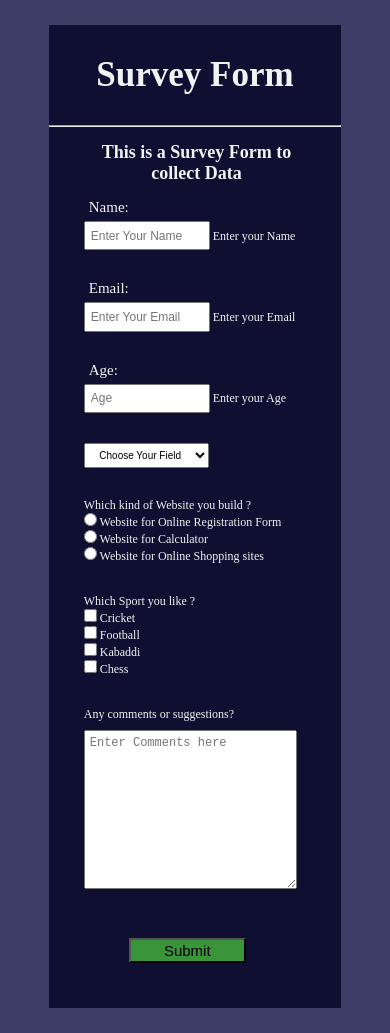
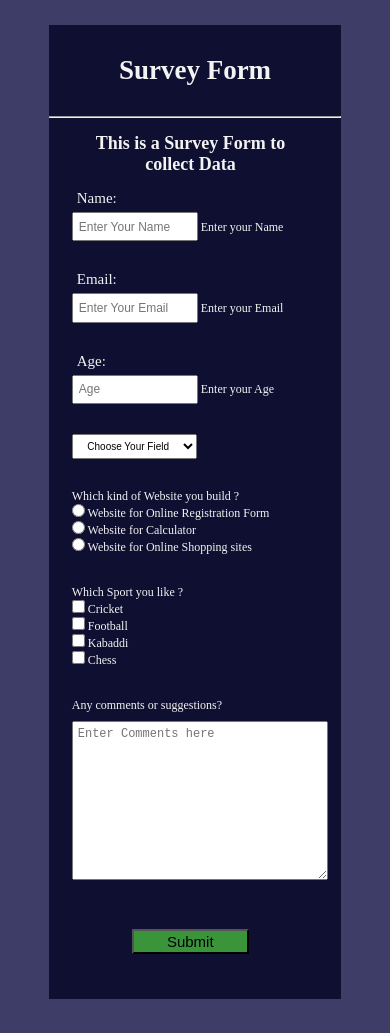
Before and after one commit to Nayan-Kamble53/Form, a plain HTML site: page index.html in a window 390 px wide. Drawn offline with Linux system fonts and the light colour scheme.

Commit message:
Second Commit

```diff
--- a/responsive.css
+++ b/responsive.css
@@ -10,6 +10,14 @@
         width: 75vw;
         margin: 25px;
 
+    }
+
+    .container2 {
+        margin-left: 23px;
+    }
+
+    #title{
+        font-size: 27px;
     }
 
     #name {
@@ -41,7 +49,7 @@
     }
 
     #comments {
-        width: 53vw;
+        width: 64vw;
         height: 18vh;
         font-size: 12px;
         padding-left: 5px;
@@ -60,6 +68,6 @@
         height: 3vh;
         background: rgb(58, 149, 58);
         margin-bottom: 45px;
-        margin-left: 45px;
+        margin-left: 60px;
     }
 }
```
